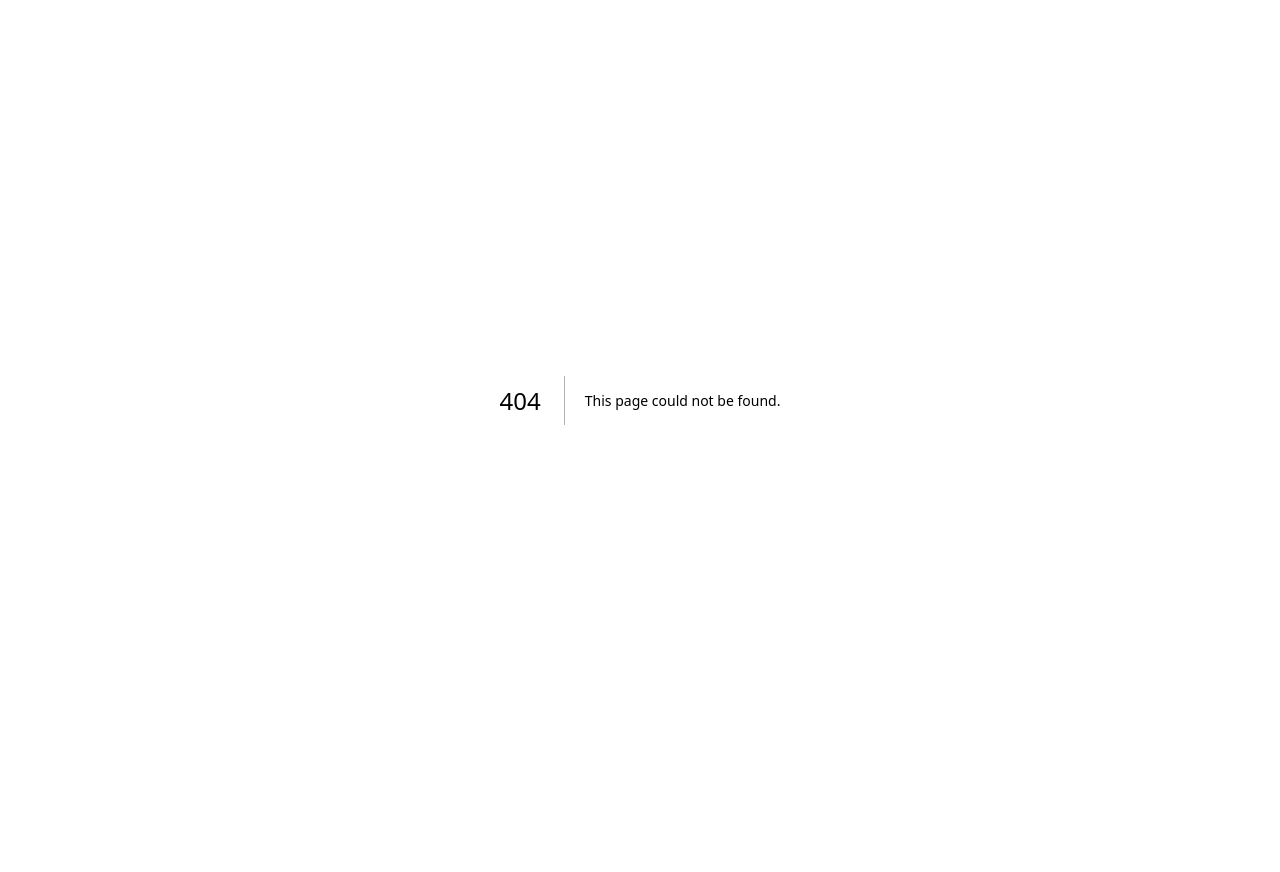
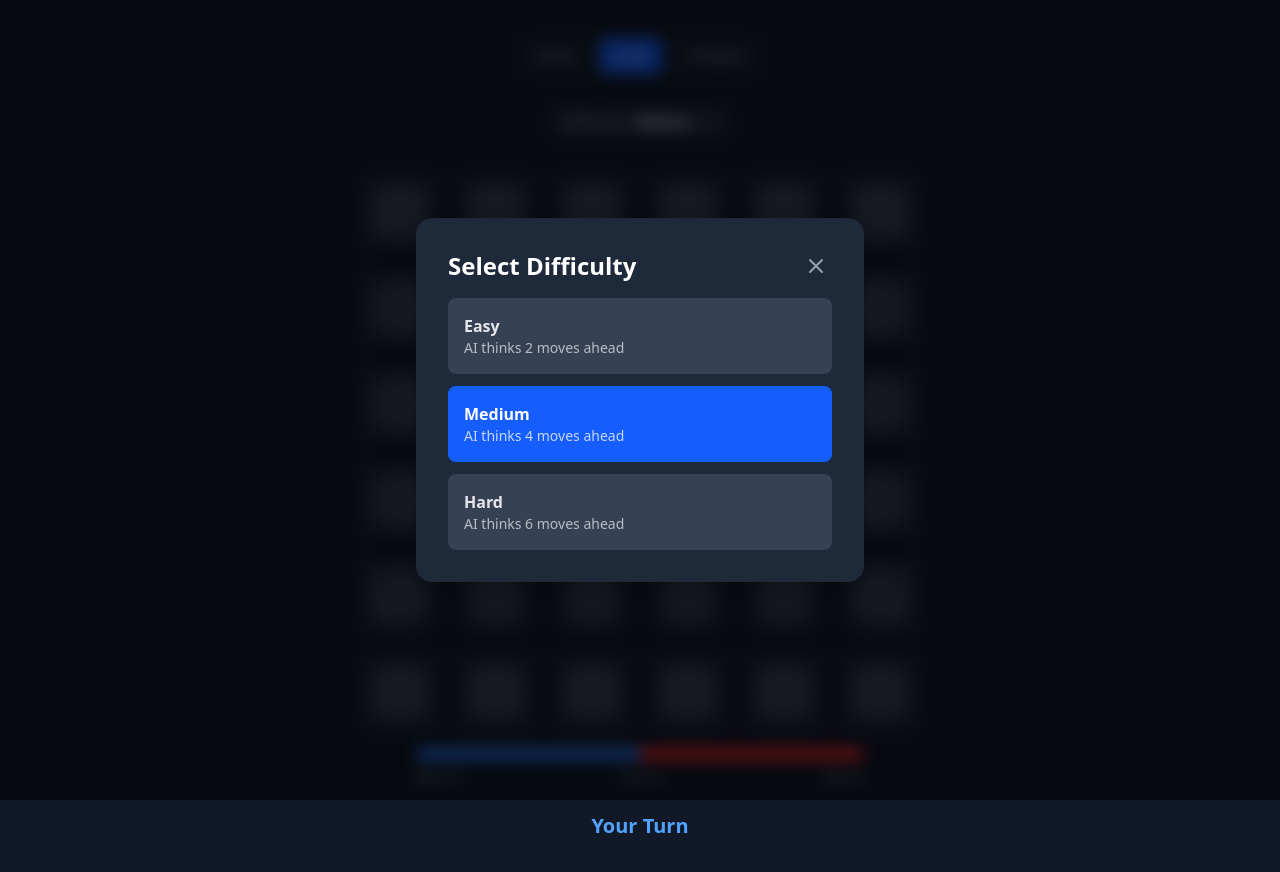
Before and after one commit to Aksh1810/Fission, a Next.js app: page /singleplayer in a window 1280 px wide. Before the commit this address had no page. Shown: the top 872 px of the page. Before the commit the page ends 800 px from the top, so only its background shows below. Built offline with nearby package versions, Linux system fonts and the light colour scheme.

Commit message:
implement single player vs ai mode

```diff
--- /dev/null
+++ b/src/app/singleplayer/page.tsx
@@ -0,0 +1,132 @@
+'use client';
+
+import { useState, useEffect } from 'react';
+import { useRouter } from 'next/navigation';
+import { useGame } from '@/hooks/useGame';
+import { GameBoard, ColorBar, Navigation, GameOverModal, DifficultyModal } from '@/components';
+import { Difficulty } from '@/core/types';
+
+export default function SinglePlayer() {
+    const router = useRouter();
+    const [difficulty, setDifficulty] = useState<Difficulty>('medium');
+    const [showDifficultyModal, setShowDifficultyModal] = useState(false);
+    const [isClient, setIsClient] = useState(false);
+
+    const {
+        gameState,
+        burstDots,
+        isProcessing,
+        displayedTurn,
+        isAiTurn,
+        handleCellClick,
+        removeBurst,
+        resetGame,
+    } = useGame({
+        mode: 'singleplayer',
+        difficulty,
+        playerColor: 'B',
+    });
+
+    // Load difficulty from localStorage on mount
+    useEffect(() => {
+        setIsClient(true);
+        const savedDifficulty = localStorage.getItem('fission-difficulty');
+        if (savedDifficulty && ['easy', 'medium', 'hard'].includes(savedDifficulty)) {
+            setDifficulty(savedDifficulty as Difficulty);
+        } else {
+            // First time - show difficulty modal
+            setShowDifficultyModal(true);
+        }
+    }, []);
+
+    const handleDifficultySelect = (newDifficulty: Difficulty) => {
+        setDifficulty(newDifficulty);
+        localStorage.setItem('fission-difficulty', newDifficulty);
+        setShowDifficultyModal(false);
+        resetGame();
+    };
+
+    const handleRematch = () => {
+        resetGame();
+    };
+
+    const handleMainMenu = () => {
+        router.push('/');
+    };
+
+    // Don't render until client-side to avoid hydration issues
+    if (!isClient) {
+        return (
+            <main className="min-h-screen flex items-center justify-center">
+                <div className="text-gray-400">Loading...</div>
+            </main>
+        );
+    }
+
+    const isGameOver = gameState.status === 'game_over';
+    const isPlayerWinner = gameState.winner === 'B';
+    const isDisabled = isProcessing || isAiTurn || isGameOver;
+
+    return (
+        <main className="min-h-screen flex flex-col items-center pt-8 pb-16 px-4">
+            <Navigation />
+
+            {/* Difficulty selector */}
+            <button
+                onClick={() => setShowDifficultyModal(true)}
+                className="mb-4 px-4 py-2 text-sm text-gray-400 hover:text-white
+                   bg-gray-800 rounded-lg transition-colors flex items-center gap-2"
+            >
+                <span>Difficulty:</span>
+                <span className="font-semibold text-white capitalize">{difficulty}</span>
+                <svg className="w-4 h-4" fill="none" viewBox="0 0 24 24" stroke="currentColor">
+                    <path strokeLinecap="round" strokeLinejoin="round" strokeWidth={2} d="M19 9l-7 7-7-7" />
+                </svg>
+            </button>
+
+            {/* Game Board */}
+            <div className="mt-4">
+                <GameBoard
+                    grid={gameState.grid}
+                    onCellClick={handleCellClick}
+                    disabled={isDisabled}
+                    burstDots={burstDots}
+                    onBurstComplete={removeBurst}
+                />
+            </div>
+
+            {/* Color Bar */}
+            <ColorBar colorCount={gameState.colorCount} turn={displayedTurn} />
+
+            {/* Turn Indicator */}
+            <div className="mt-6 text-center">
+                <p className={`text-xl font-semibold ${gameState.currentPlayer === 'B' ? 'text-blue-400' : 'text-red-400'
+                    }`}>
+                    {isProcessing
+                        ? 'Processing...'
+                        : isAiTurn
+                            ? "AI's Turn"
+                            : 'Your Turn'
+                    }
+                </p>
+            </div>
+
+            {/* Modals */}
+            <DifficultyModal
+                isOpen={showDifficultyModal}
+                currentDifficulty={difficulty}
+                onSelect={handleDifficultySelect}
+                onClose={() => setShowDifficultyModal(false)}
+            />
+
+            <GameOverModal
+                isOpen={isGameOver}
+                winner={gameState.winner}
+                turns={displayedTurn}
+                isPlayerWinner={isPlayerWinner}
+                onRematch={handleRematch}
+                onMainMenu={handleMainMenu}
+            />
+        </main>
+    );
+}
```
